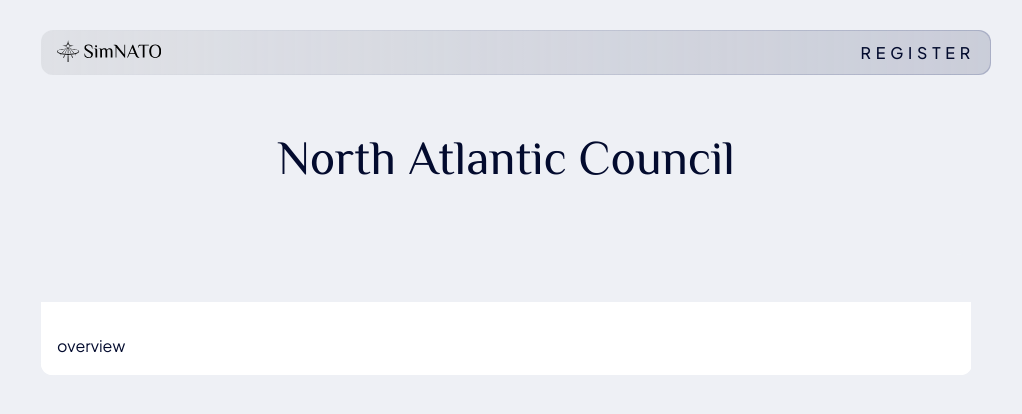
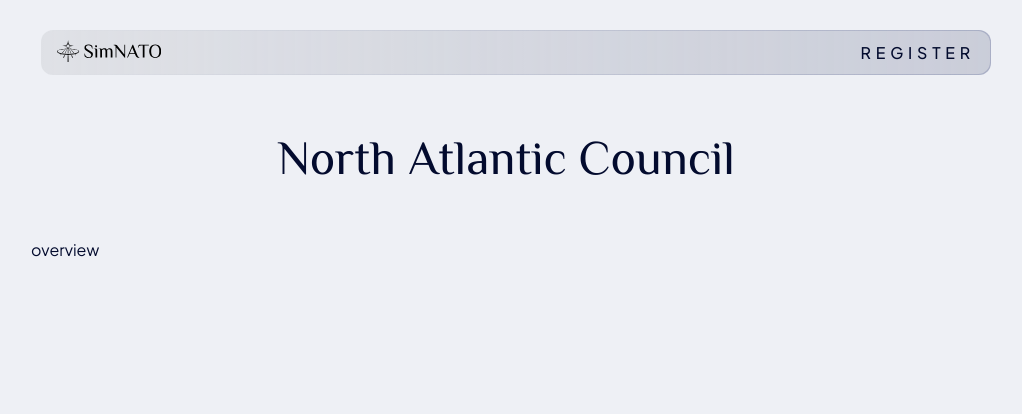
Before and after one commit to oklex/simnato-site, a Next.js app: page /committees/nac in a window 1280 px wide. Shown: the top 414 px of the page, without its empty margins (134-1156 px from the left). Built offline with nearby package versions, Linux system fonts and the light colour scheme.

Commit message:
removed viewport section

```diff
--- a/src/pages/committees/nac.tsx
+++ b/src/pages/committees/nac.tsx
@@ -16,9 +16,7 @@ export const NACpage = (): ReactElement => {
 			</NarrowContainer>
 			<Spacer />
 			<NarrowContainer>
-				<ViewPortSection id="info-box" mode="mono">
 					<Text mode="dark">overview</Text>
-				</ViewPortSection>
 			</NarrowContainer>
 		</div>
 	);
```
